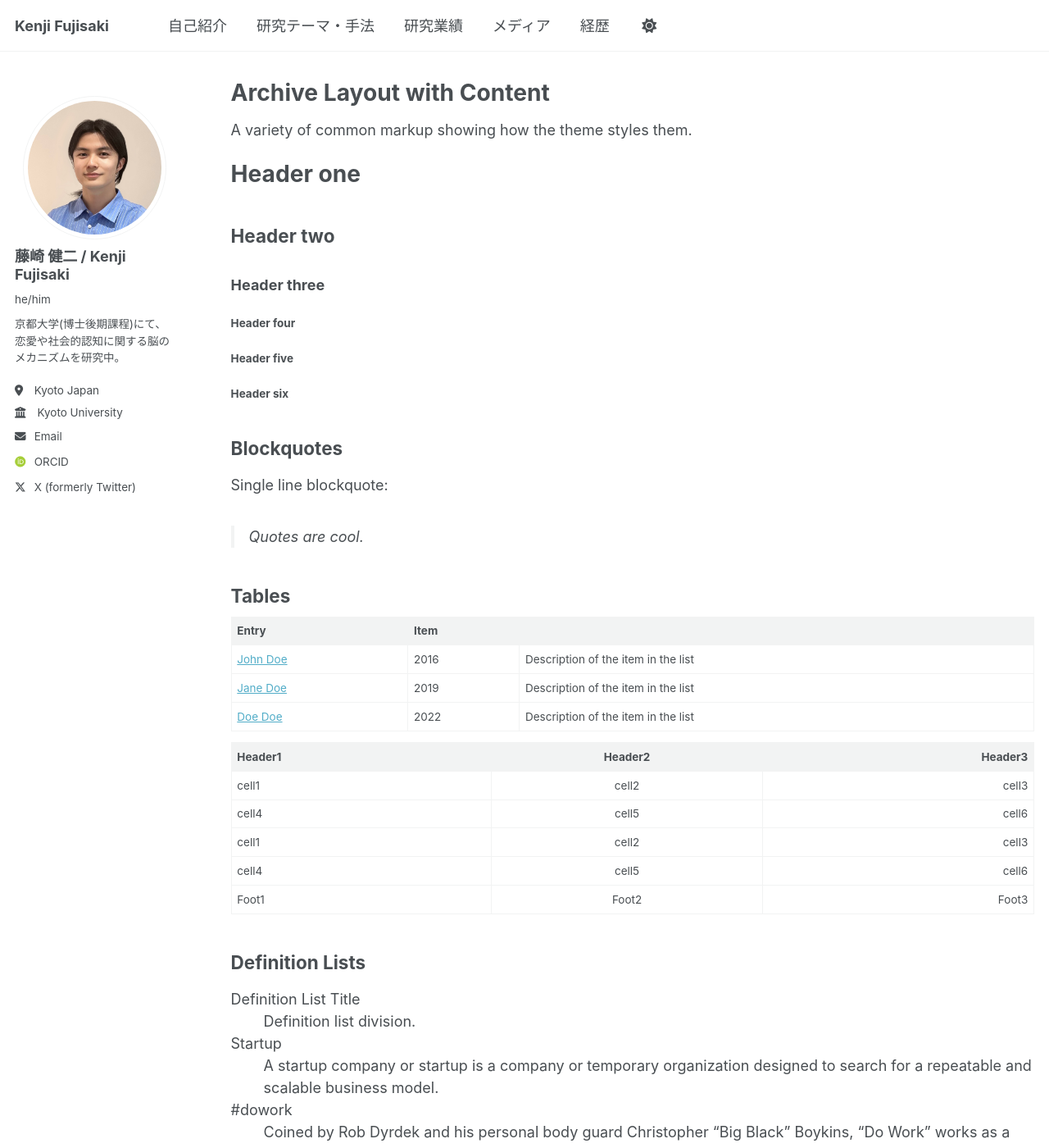
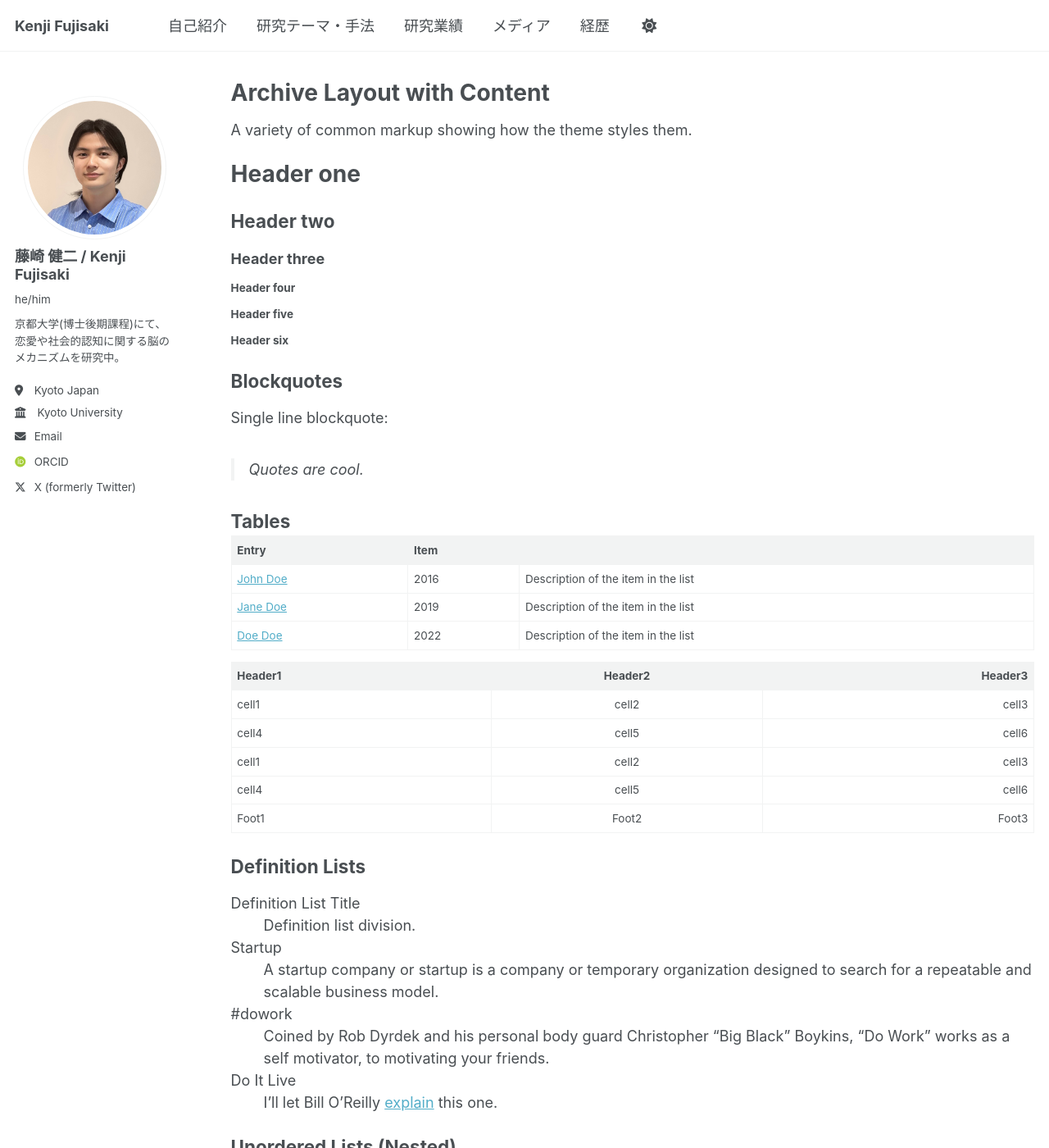
Before and after one commit to kenjifujisaki-research/kenjifujisaki-research.github.io, a Jekyll site: the page built from _pages/archive-layout-with-content.md, in a window 1280 px wide and 1400 px high. Shown: the whole window at 82% size. Built offline with Jekyll 4.4.1, drawn with Linux system fonts in a browser that asks for light colours; some web fonts are replaced.

Commit message:
Update _base.scss

```diff
--- a/_sass/layout/_base.scss
+++ b/_sass/layout/_base.scss
@@ -25,7 +25,7 @@ body {
 }
 
 h1, h2, h3, h4, h5, h6 {
-  margin: 2em 0 0.5em;
+  margin: 1.2em 0 0.2em;
   line-height: 1.2;
   font-family: $header-font-family;
   font-weight: bold;
```
